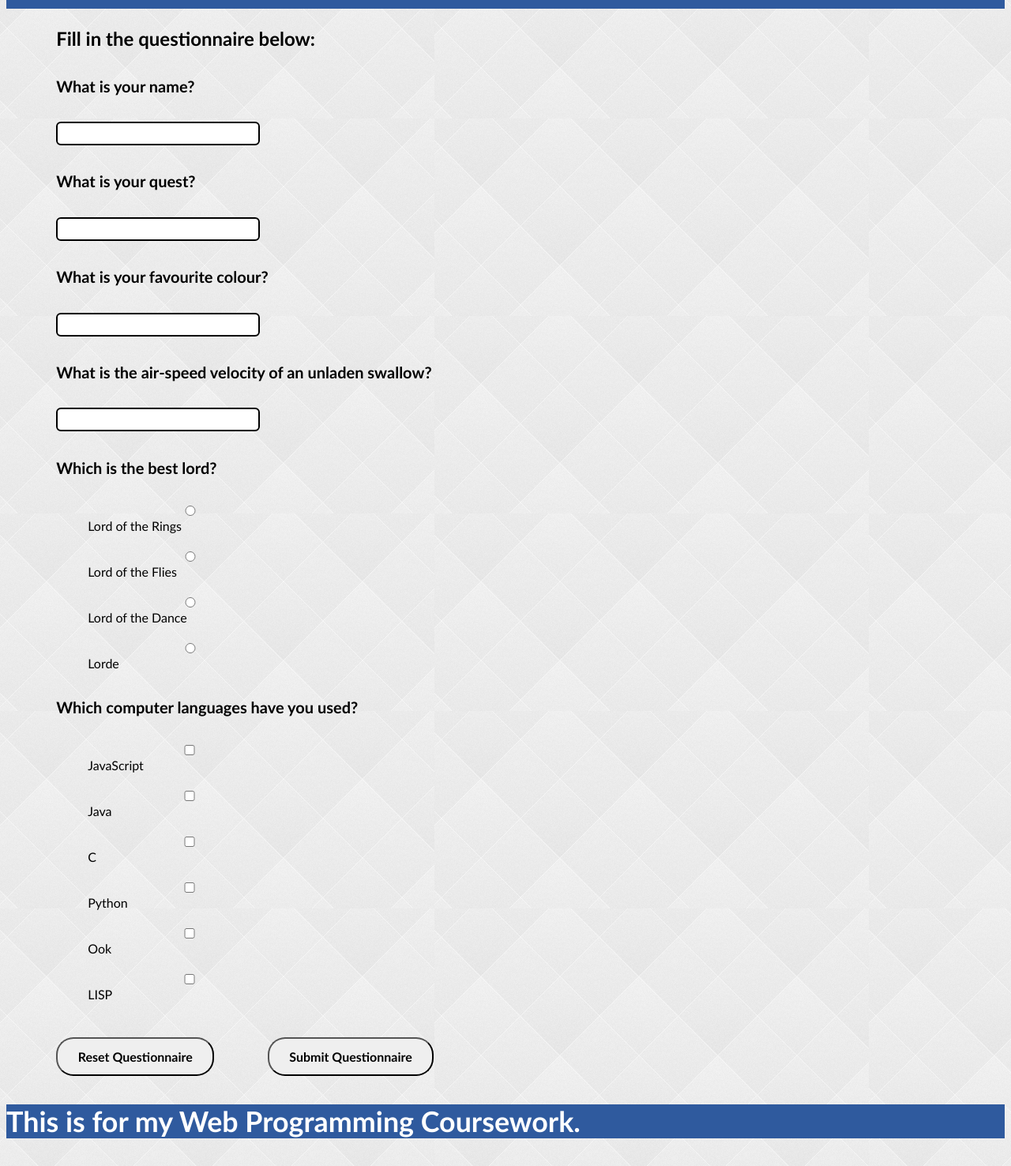
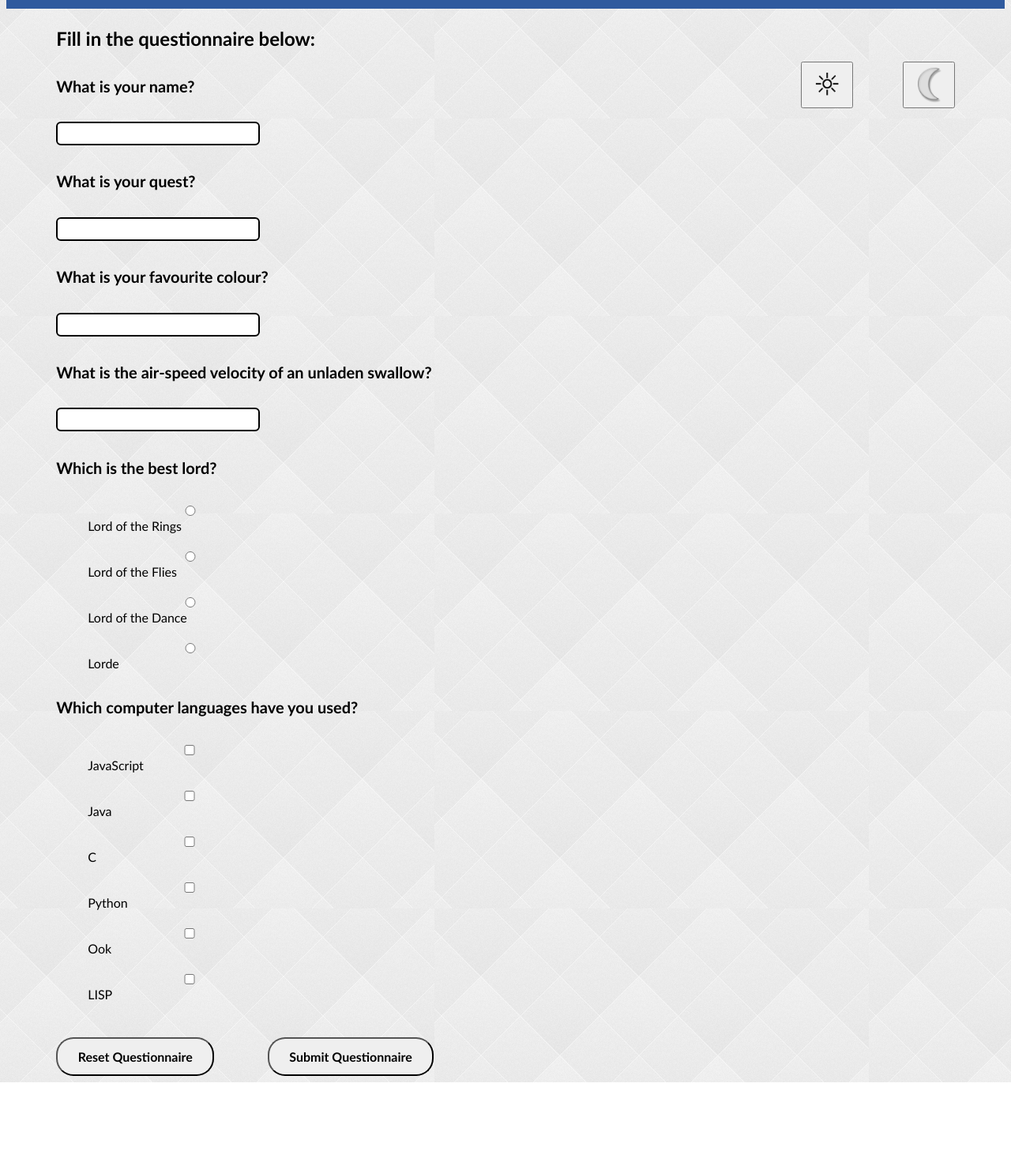
Before and after one commit to COTEKieran/Questionnaire_Website, a website: page completequestionnaire.html in a window 1280 px wide. Shown: the part 100-1576 px from the top of the page at 79% size. After the commit the page ends 1470 px from the top, so only its background shows below. Drawn offline with Linux system fonts and the light colour scheme.

Commit message:
Created light/dark mode

```diff
--- a/completequestionnaire.html
+++ b/completequestionnaire.html
@@ -8,8 +8,9 @@
   <script rel="form" src="form.js"></script>
 
 </head>
+
 <body>
-<header>
+  <header id="header">
 
     <h1>QuestionnaireBuddy</h1>
 
@@ -28,11 +29,15 @@
       <ul>
         <li><button onclick="window.location.href = '';"><span>Complete Questionnaire </span></button></li>
         <li><button onclick="window.location.href = 'page2.html';"><span>Create Questionnaire </span></button></li>
-      <li><button onclick="window.location.href = 'index.html' "onclick= signOut();"><span>Sign Out </span></button></li>
+        <li><button onclick="window.location.href = 'index.html' " onclick="signOut();"><span>Sign Out </span></button>
+        </li>
       </ul>
     </div>
   </header>
 
+
+<button class="toggleDM" onclick="toggleDarkMode()"><img src="images/moon.jpg" width="50" height="50"></button>
+<button class="toggleLM" onclick="toggleLightMode()"><img src="images/sun.jpg" width="50" height="50"></button>
 
   <!--Form that links to JavaScript and JSON file-->
   <h2>Fill in the questionnaire below:</h2>
@@ -48,9 +53,7 @@
   </button>
 
 
-  <footer>
-    <p>This is for my Web Programming Coursework.<p>
-  </footer>
+
 
 </body>
 
--- a/form.js
+++ b/form.js
@@ -159,6 +159,29 @@ function read(data) {
       document.getElementById("myDropdown").classList.toggle("show");
     }
 
+    function toggleDarkMode(){
+      document.body.style.backgroundImage = "url('images/backgrounddark.jpg')";
+      document.body.style.color = "white";
+      document.body.style.transitionDuration = "1s";
+      document.getElementById("header").style.background = "black";
+      document.getElementById("header").style.transitionDuration = "1s";
+      document.getElementById("login").style.backgroundColor = "black";
+      document.getElementById("login").style.transitionDuration = "1s";
+
+
+
+    }
+
+    function toggleLightMode(){
+      document.body.style.backgroundImage = "url('images/background.jpg')";
+      document.body.style.color = "black";
+      document.body.style.transitionDuration = "1s";
+      document.getElementById("header").style.background = "#2f5a9e";
+      document.getElementById("header").style.transitionDuration = "1s";
+      document.getElementById("login").style.background = "#2f5a9e";
+      document.getElementById("login").style.transitionDuration = "1s";
+
+    }
    /// GOOGLE
    function onSignIn(googleUser) {
     const profile = googleUser.getBasicProfile();
--- a/questionnaire.css
+++ b/questionnaire.css
@@ -4,34 +4,22 @@
 }
 
 header {
-  background-color: #2f5a9e;
+
   width: 100%;
   display: inline-block;
   height: 10%;
   color: white;
 }
 
+#header{
+  background-color: #2f5a9e;
+}
 body{
   background-image: url("images/background.jpg");
 }
 
-footer {
-  color: white;
-  position: relative;
-  bottom: 0;
-  width: 100%;
-  height: 10%;
-  background-color: #2f5a9e;
-  font-weight: bold;
-  font-size:2.8vw;
-}
 
-@media(max-width:700px){
 
-  footer{
-    font-size:4vw;
-  }
-}
 
 /* Navbar */
 
@@ -197,7 +185,7 @@ header button:hover span:after {
 
 /* Login Page*/
 
-.login {
+#login {
   background-color: #2f5a9e;
   color: white;
   margin: 0 auto;
@@ -311,3 +299,9 @@ h2 {
   border: 0.2rem solid #808080;
   margin-top: 40px;
 }
+
+.toggleDM, .toggleLM{
+  float:right;
+  margin-right:5%;
+  margin-top: 5%;
+}
```
Also changed, not shown: index.html (+5 -3 lines), images/backgrounddark.jpg (added), images/moon.jpg (added), images/sun.jpg (added). Lines whose indentation alone changed are shown as unchanged.
